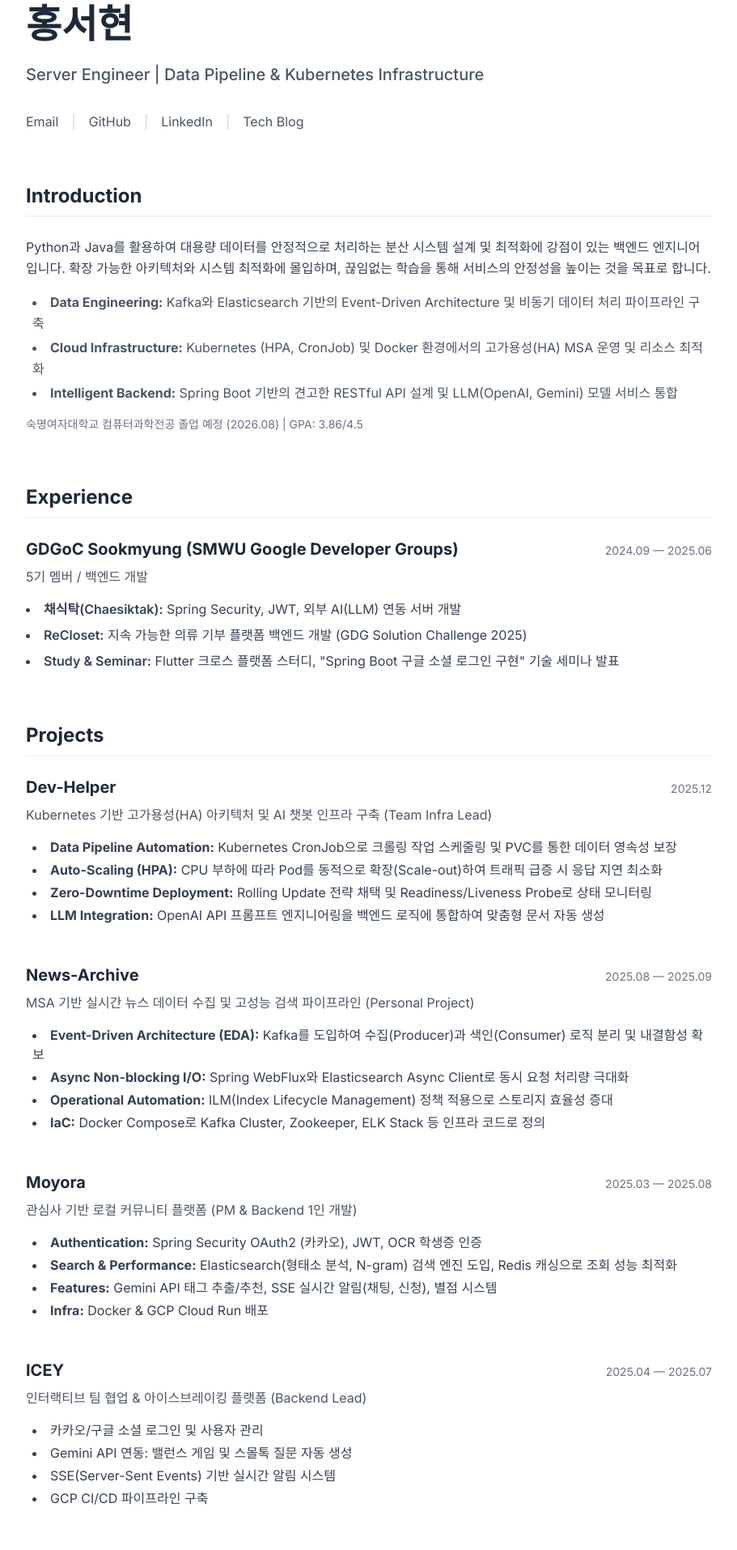
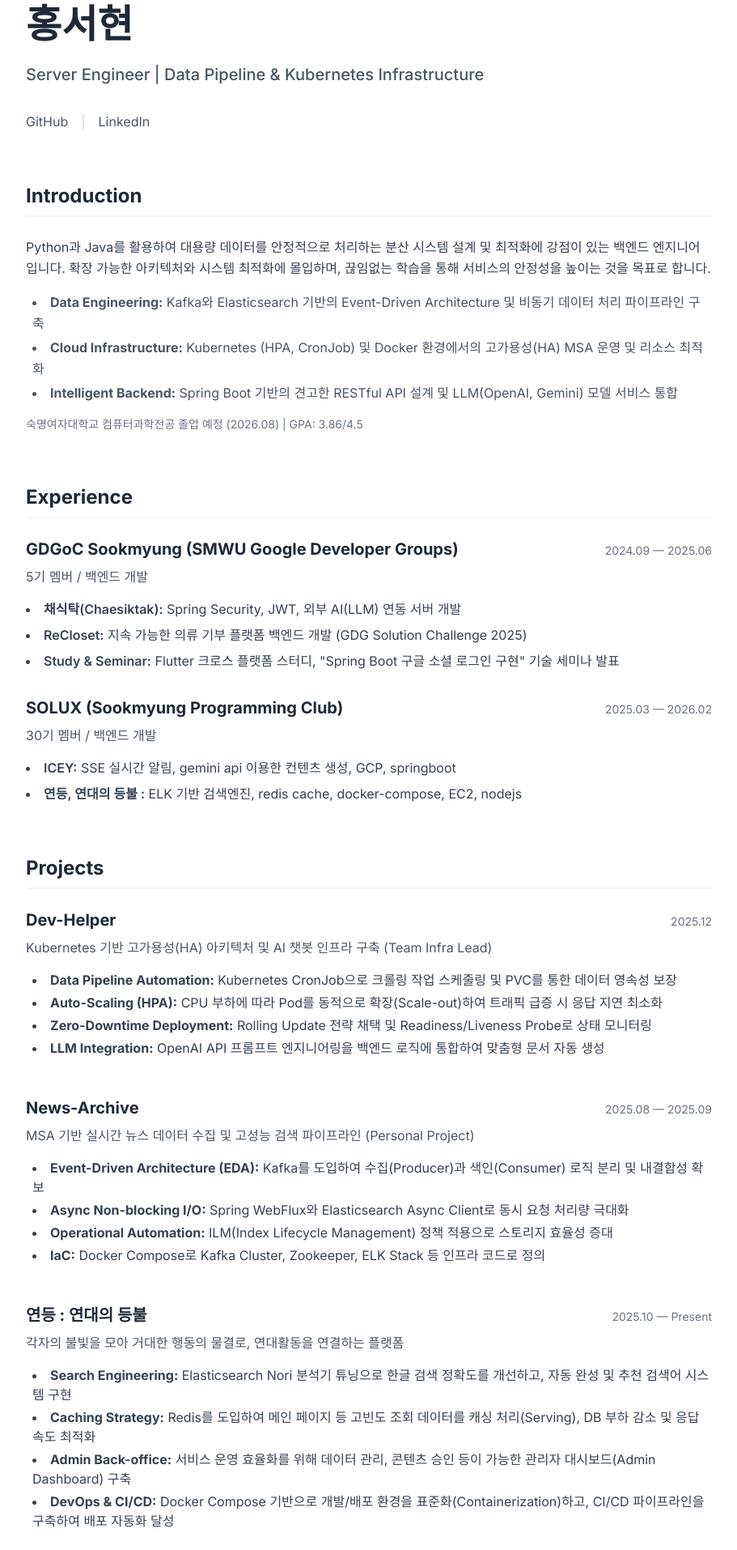
Before and after one commit to SH38038038/SH380, a Next.js app: page /resume in a window 1280 px wide. Shown: the part 320-2234 px from the top of the page at 81% size, without its empty margins (184-1095 px from the left). Built offline with nearby package versions, Linux system fonts and the light colour scheme.

Commit message:
resume update

```diff
--- a/src/app/contact/page.tsx
+++ b/src/app/contact/page.tsx
@@ -43,7 +43,7 @@ export default function ContactPage() {
   };
 
   return (
-    <main className="max-w-3xl mx-auto px-4 py-20 text-gray-800">
+    <main className="max-w-4xl mx-auto px-6 py-12">
         <section className="text-center mb-12">
             {/* 👇 여기 text-gray-600을 text-[#FFACED]로 변경했습니다 */}
             <p className="text-[#FFACED] font-medium">
--- a/src/app/resume/page.tsx
+++ b/src/app/resume/page.tsx
@@ -12,20 +12,12 @@ export default function ResumePage() {
         </p>
 
         <div className="flex flex-wrap gap-4 text-sm md:text-base text-gray-600">
-          <Link href="mailto:sh38038038@gmail.com" className="hover:text-[#FFACED] transition-colors">
-            Email
-          </Link>
-          <span className="text-gray-300">|</span>
           <Link href="https://github.com/SH38038038" target="_blank" className="hover:text-[#FFACED] transition-colors">
             GitHub
           </Link>
           <span className="text-gray-300">|</span>
           <Link href="https://linkedin.com/in/sh38038038" target="_blank" className="hover:text-[#FFACED] transition-colors">
             LinkedIn
-          </Link>
-          <span className="text-gray-300">|</span>
-          <Link href="https://xyz987164.tistory.com" target="_blank" className="hover:text-[#FFACED] transition-colors">
-            Tech Blog
           </Link>
         </div>
       </section>
@@ -64,6 +56,17 @@ export default function ResumePage() {
             <li><span className="font-semibold">Study & Seminar:</span> Flutter 크로스 플랫폼 스터디, &#34;Spring Boot 구글 소셜 로그인 구현&#34; 기술 세미나 발표</li>
           </ul>
         </div>
+        <div className="mb-8">
+          <div className="flex flex-col md:flex-row md:justify-between md:items-baseline mb-2">
+            <h3 className="text-xl font-bold">SOLUX (Sookmyung Programming Club)</h3>
+            <span className="text-gray-500 text-sm">2025.03 — 2026.02</span>
+          </div>
+          <p className="text-gray-600 mb-4">30기 멤버 / 백엔드 개발</p>
+          <ul className="list-disc list-inside space-y-2 text-gray-700">
+            <li><span className="font-semibold">ICEY:</span> SSE 실시간 알림, gemini api 이용한 컨텐츠 생성, GCP, springboot</li>
+            <li><span className="font-semibold">연등, 연대의 등불 :</span> ELK 기반 검색엔진, redis cache, docker-compose, EC2, nodejs</li>
+          </ul>
+        </div>
       </section>
 
       {/* 4. Projects */}
@@ -99,6 +102,30 @@ export default function ResumePage() {
             <li><strong>IaC:</strong> Docker Compose로 Kafka Cluster, Zookeeper, ELK Stack 등 인프라 코드로 정의</li>
           </ul>
         </div>
+
+        <div className="mb-12">
+            <div className="flex flex-col md:flex-row md:justify-between md:items-baseline mb-2">
+                <h3 className="text-xl font-bold">연등 : 연대의 등불</h3>
+                <span className="text-gray-500 text-sm">2025.10 — Present</span>
+            </div>
+            <p className="text-gray-600 mb-4">
+                각자의 불빛을 모아 거대한 행동의 물결로, 연대활동을 연결하는 플랫폼
+            </p>
+            <ul className="list-disc list-inside space-y-1 text-gray-700 ml-2">
+                <li>
+                <strong>Search Engineering:</strong> Elasticsearch Nori 분석기 튜닝으로 한글 검색 정확도를 개선하고, 자동 완성 및 추천 검색어 시스템 구현
+                </li>
+                <li>
+                <strong>Caching Strategy:</strong> Redis를 도입하여 메인 페이지 등 고빈도 조회 데이터를 캐싱 처리(Serving), DB 부하 감소 및 응답 속도 최적화
+                </li>
+                <li>
+                <strong>Admin Back-office:</strong> 서비스 운영 효율화를 위해 데이터 관리, 콘텐츠 승인 등이 가능한 관리자 대시보드(Admin Dashboard) 구축
+                </li>
+                <li>
+                <strong>DevOps & CI/CD:</strong> Docker Compose 기반으로 개발/배포 환경을 표준화(Containerization)하고, CI/CD 파이프라인을 구축하여 배포 자동화 달성
+                </li>
+            </ul>
+            </div>
 
         {/* Moyora */}
         <div className="mb-12">
```
